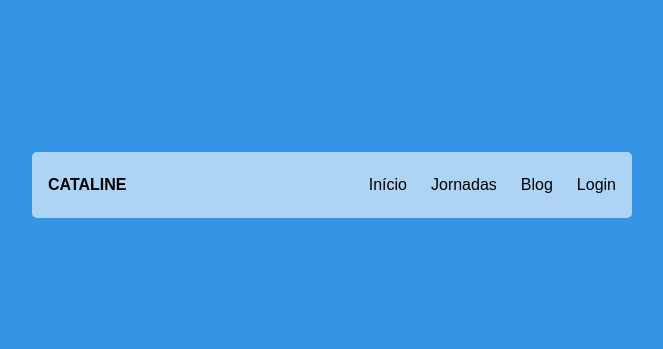
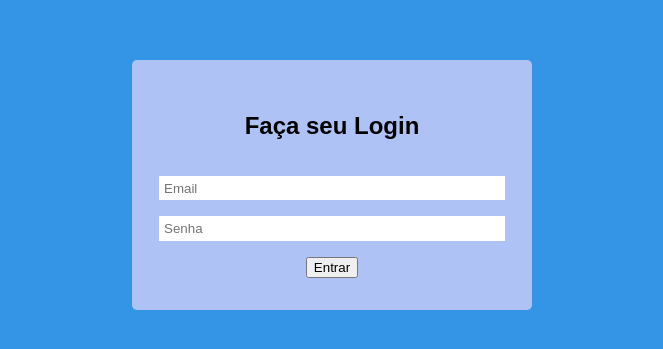
Before and after one commit to code-pisces/css-grid-layout-bootcamp-cataline, a plain HTML site: page index.html in a window 1280 px wide. Shown: the part 247-596 px from the top of the page, without its empty margins (308-971 px from the left). Drawn offline with Linux system fonts and the light colour scheme.

Commit message:
Grid Login Form Assignment

```diff
--- a/index.html
+++ b/index.html
@@ -10,15 +10,12 @@
   </head>
   <body>
     <div class="container">
-      <nav class="menu">
-        <div class="logo">CATALINE</div>
-        <ul class="navegation">
-          <li class="navegation__item">Início</li>
-          <li class="navegation__item">Jornadas</li>
-          <li class="navegation__item">Blog</li>
-          <li class="navegation__item">Login</li>
-        </ul>
-      </nav>
+      <form class="login">
+        <h2>Faça seu Login</h2>
+        <input type="email" class="login__text-field" placeholder="Email">
+        <input type="password" class="login__text-field" placeholder="Senha">
+        <button type="login__button-submit">Entrar</button>
+      </form>
     </div>
   </body>
 </html>
--- a/style.css
+++ b/style.css
@@ -9,32 +9,30 @@ body {
 .container {
   height: 100%;
   display: grid;
-  grid-template-columns: 600px;
+  grid-template-columns: 400px;
   grid-template-rows: auto;
 
   justify-content: center;
   align-content: center;
 }
 
-.menu {
-  background: rgba(255, 255, 255, 0.6);
+.login {
+  background: rgba(255, 225, 255, 0.6);
+  padding: 2rem;
   border-radius: 5px;
-  padding: .5rem 1rem;
 
   display: grid;
-  grid-template-columns: auto 1fr;
-  align-items: center;
+  grid-template-columns: 1fr;
+  grid-auto-rows: auto;
+  gap: 1rem;
+
+  justify-items: center;
 }
 
-.logo {
-  font-weight: bold;
-  text-transform: uppercase;
+.login__text-field {
+  width: 100%;
+  border: 1px solid #eee;
+  padding: 0.3rem;
+  outline: none;
+  border: 5px;
 }
-
-.navegation {
-  list-style: none;
-  display: grid;
-  grid-auto-flow: column;
-  justify-content: end;
-  gap: 1.5rem;
-}
```
